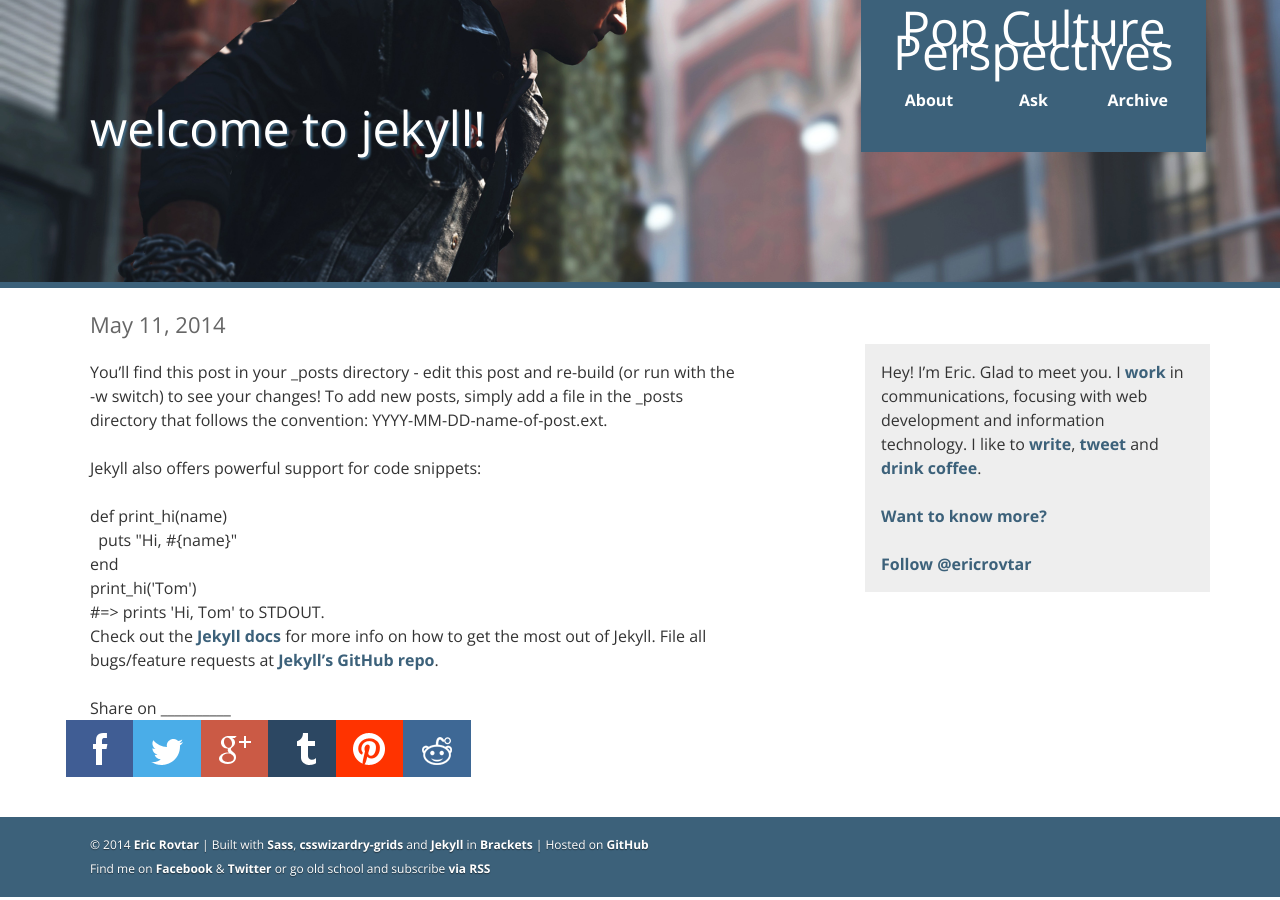
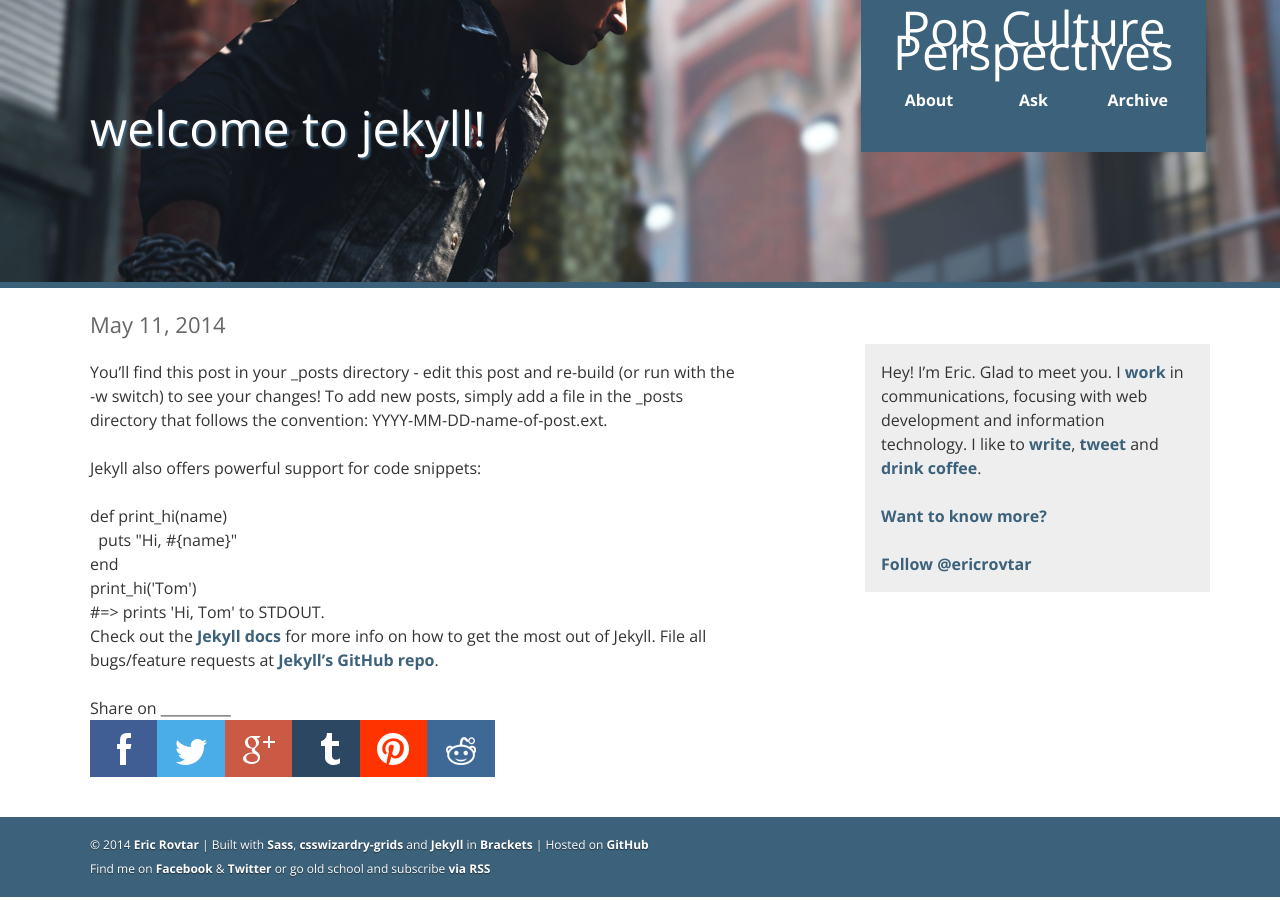
Before and after one commit to ericrovtar/ericrovtar.github.io, a Jekyll site: the page built from _posts/2014-05-11-welcome-to-jekyll.markdown, in a window 1280 px wide. Built offline with Jekyll 4.4.1, drawn with Linux system fonts in a browser that asks for light colours; comment, search, counter and statistics services are not loaded.

Commit message:
fix square padding

```diff
--- a/styles/sass/ui/sharing.scss
+++ b/styles/sass/ui/sharing.scss
@@ -46,6 +46,8 @@
         left: 0;
         bottom: 0;
         right: 0;
+
+        margin-left: $magic-number; /* needed since we're overriding the necessary grid__item padding with .square */
     }
 
     /* Other ratios */
--- a/styles/styles.css
+++ b/styles/styles.css
@@ -1520,7 +1520,9 @@ body {
     top: 0;
     left: 0;
     bottom: 0;
-    right: 0; }
+    right: 0;
+    margin-left: 24px;
+    /* needed since we're overriding the necessary grid__item padding with .square */ }
   .square .ratio2_1:before {
     margin-top: 50%; }
   .square .ratio1_2:before {
```
